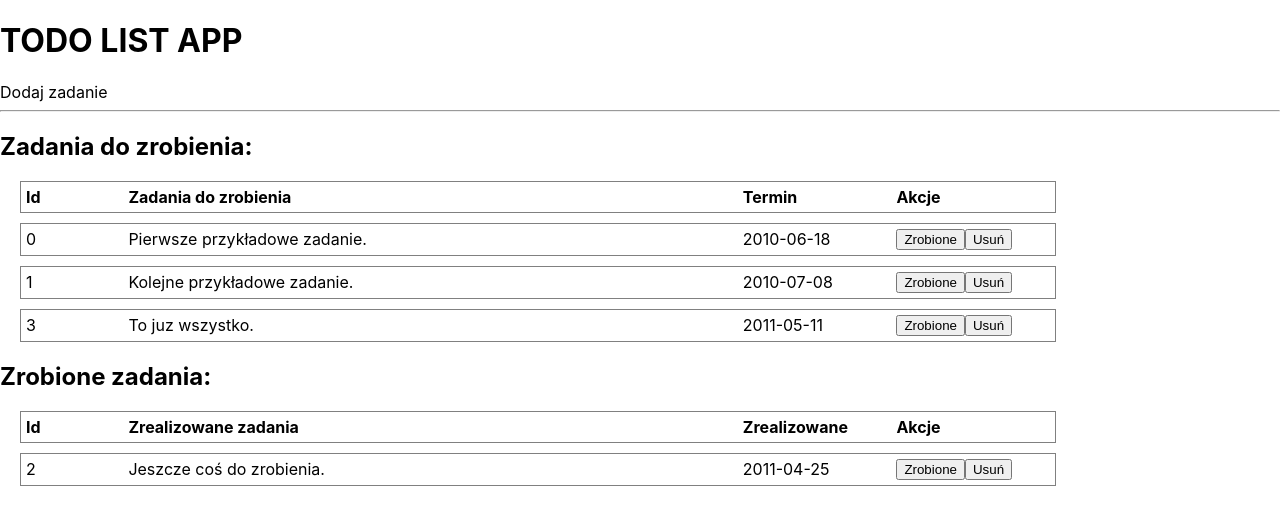
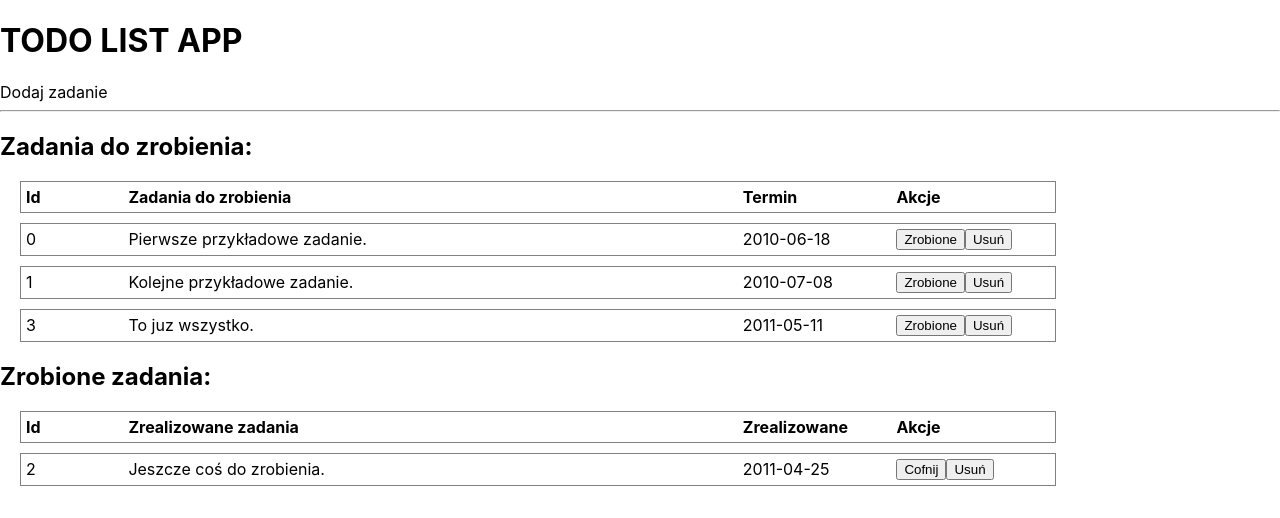
Before and after one commit to kawalec/todo-app-React.js, a React (Create React App) app: page / in a window 1280 px wide. Shown: the top 518 px of the page. Built offline with nearby package versions, Linux system fonts and the light colour scheme.

Commit message:
add done/undo tasks

```diff
--- a/src/App.js
+++ b/src/App.js
@@ -73,7 +73,11 @@ class App extends Component {
           doneTask={this.doneTask}
           deleteTask={this.deleteTask}
         />
-        <DoneTasks tasks={this.state.tasks} />
+        <DoneTasks
+          tasks={this.state.tasks}
+          doneTask={this.doneTask}
+          deleteTask={this.deleteTask}
+        />
       </>
     );
   }
--- a/src/components/DoneTasks/DoneTasks.js
+++ b/src/components/DoneTasks/DoneTasks.js
@@ -5,7 +5,14 @@ import TasksHeader from "../TasksHeader/TasksHeader";
 
 const DoneTasks = (props) => {
   const tasksList = props.tasks.filter((task) => task.done === true);
-  const tasksDone = tasksList.map((task) => <Task key={task.id} task={task} />);
+  const tasksDone = tasksList.map((task) => (
+    <Task
+      key={task.id}
+      task={task}
+      doneTask={props.doneTask}
+      deleteTask={props.deleteTask}
+    />
+  ));
   return (
     <>
       <h2>Zrobione zadania:</h2>
--- a/src/components/Task/Task.js
+++ b/src/components/Task/Task.js
@@ -2,7 +2,7 @@ import React from "react";
 import "./Task.scss";
 
 const Task = (props) => {
-  const { id, text, date } = props.task;
+  const { id, text, date, done } = props.task;
   return (
     <>
       <div className="task">
@@ -13,7 +13,7 @@ const Task = (props) => {
           className={("btn", "btn--done")}
           onClick={() => props.doneTask(id)}
         >
-          Zrobione
+          {done === false ? "Zrobione" : "Cofnij"}
         </button>
         <button
           className={("btn", "btn--delete")}
```
